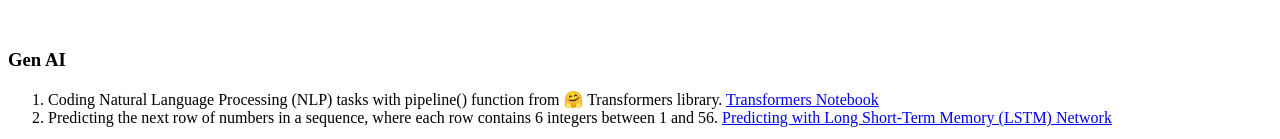
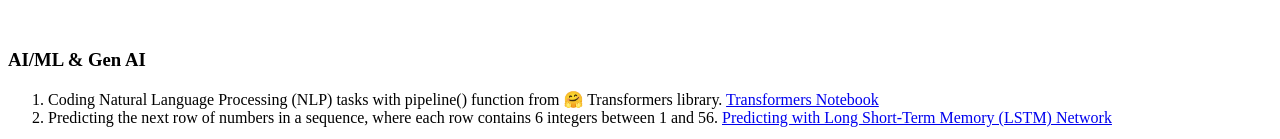
Before and after one commit to eherrador/eherrador.github.io, a plain HTML site: page index.html in a window 1280 px wide. Shown: the part 548-687 px from the top of the page. Drawn offline with Linux system fonts and the light colour scheme.

Commit message:
Update index.html

```diff
--- a/index.html
+++ b/index.html
@@ -51,7 +51,7 @@
         </li>
     </ol>
     <br/>
-    <h3>Gen AI</h3>
+    <h3>AI/ML & Gen AI</h3>
     <ol>
         <li>
             Coding Natural Language Processing (NLP) tasks with pipeline() function from 🤗 Transformers library.
```
